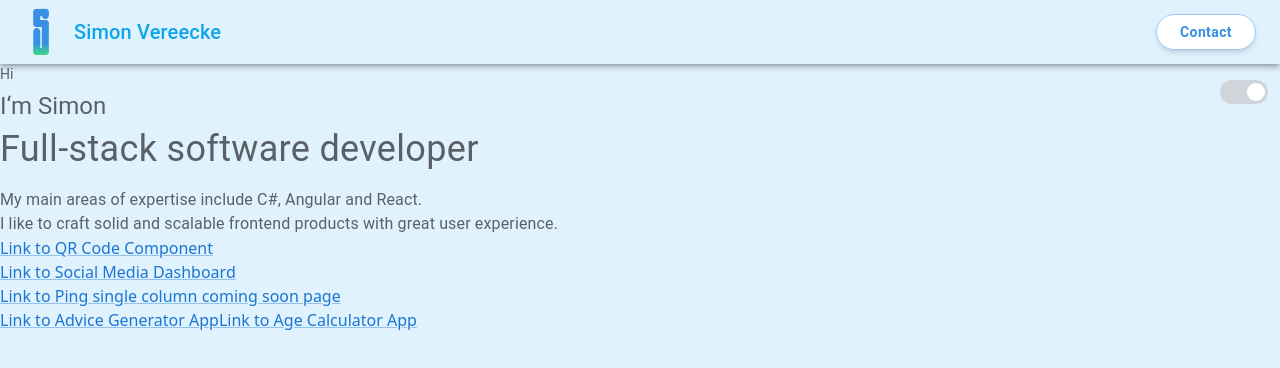
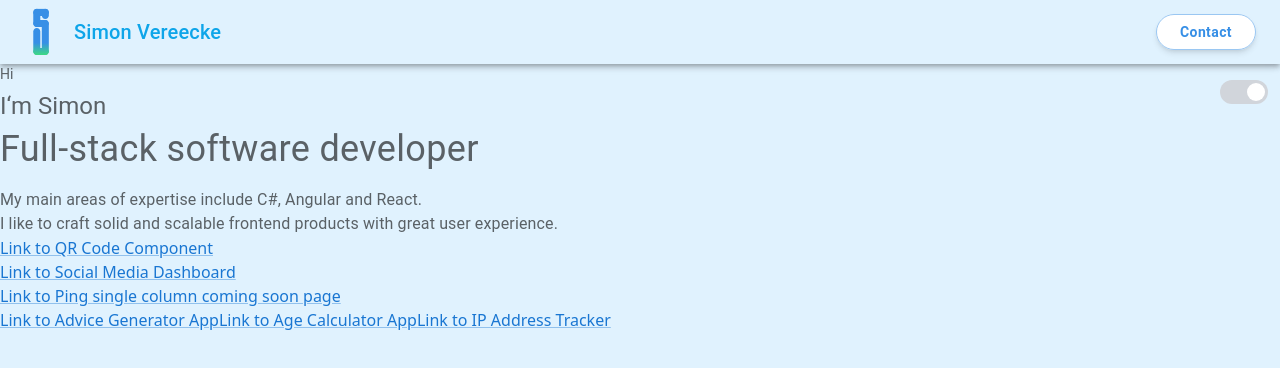
Before and after one commit to Simplify4Me2/Simplify4Me2.github.io, a React (Vite) app: page / in a window 1280 px wide. Shown: the top 368 px of the page. Built offline with nearby package versions, Linux system fonts and the light colour scheme.

Commit message:
Update App.tsx

```diff
--- a/src/App.tsx
+++ b/src/App.tsx
@@ -48,6 +48,9 @@ function App() {
             <Link href="https://simplify4me2.github.io/age-calculator-app/">
               Link to Age Calculator App
             </Link>
+            <Link href="https://simplify4me2.github.io/ip-address-tracker/">
+              Link to IP Address Tracker
+            </Link>
           </div>
           <div className="m-3">
             <ToggleSwitch isEnabled={isDarkModeEnabled} onChange={toggleDarkMode} />
```
